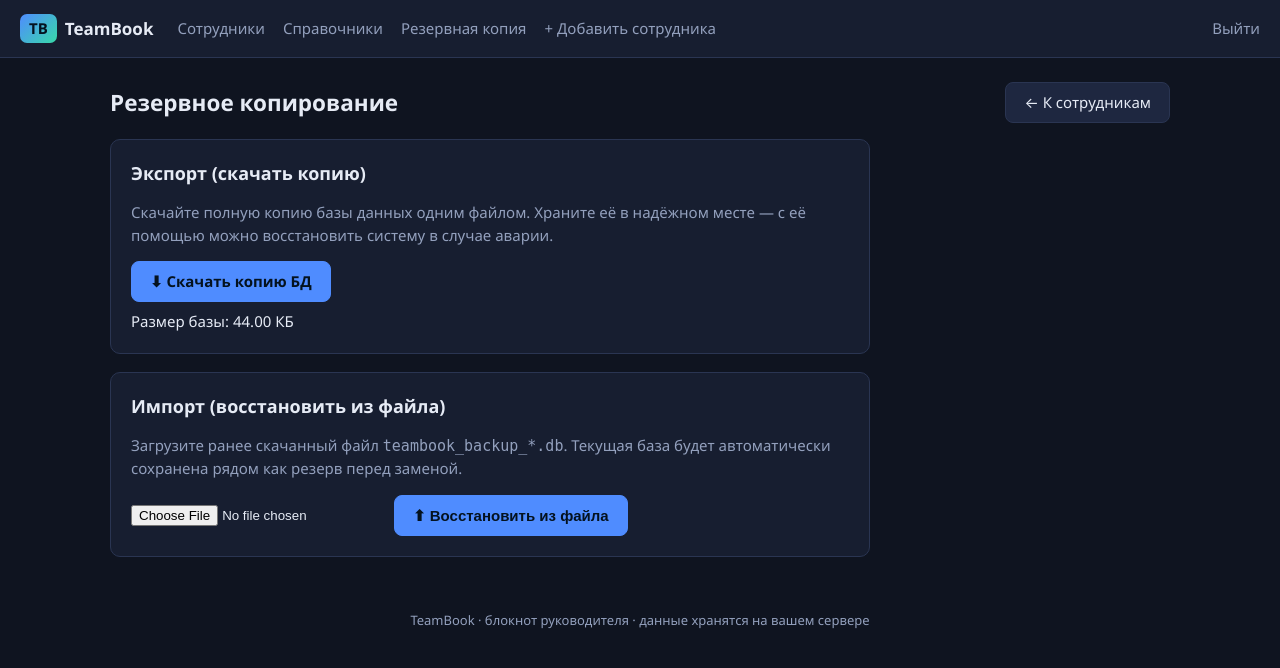
After one commit to shoonia69/teambook, a Flask app: page /backup in a window 1280 px wide. The commit adds this page. Shown: the top 668 px of the page. Run offline with Flask 3, Linux system fonts and the light colour scheme; the visitor is signed in with stand-in values (Sample User, id 1).

Commit message:
feat: поиск по имени/фамилии на дашборде и резервное копирование (экспорт/импорт БД через браузер)

```diff
--- a/app.py
+++ b/app.py
@@ -9,11 +9,14 @@ TeamBook — блокнот руководителя.
 import os
 import sqlite3
 import secrets
+import shutil
+import tempfile
 from datetime import datetime
 from functools import wraps
 
 from flask import (
     Flask, request, redirect, url_for, render_template, session, flash, abort, g,
+    send_file,
 )
 
 # --------------------------------------------------------------------------- #
@@ -268,9 +271,10 @@ def index():
     if year is None:
         year = all_years[0] if all_years else datetime.now().year
 
-    # Фильтры по отделу и должности
+    # Фильтры по отделу и должности + поиск по имени/фамилии
     department = request.args.get("department", "").strip()
     position = request.args.get("position", "").strip()
+    q = request.args.get("q", "").strip()
 
     all_departments = [r["name"] for r in db.execute(
         "SELECT DISTINCT d.name FROM departments d "
@@ -323,6 +327,12 @@ def index():
                 "updated_at": r["updated_at"],
             }
 
+    # Поиск по имени/фамилии (регистронезависимо, поддержка кириллицы)
+    if q:
+        ql = q.lower().replace("ё", "е")
+        employees = {eid: e for eid, e in employees.items()
+                     if ql in e["name"].lower().replace("ё", "е")}
+
     return render_template(
         "index.html",
         employees=list(employees.values()),
@@ -333,6 +343,7 @@ def index():
         positions=all_positions,
         sel_department=department,
         sel_position=position,
+        sel_q=q,
     )
 
 
@@ -707,6 +718,88 @@ def meeting_delete(mid):
 
 
 # --------------------------------------------------------------------------- #
+# Резервное копирование / восстановление БД
+# --------------------------------------------------------------------------- #
+@app.route("/backup")
+@login_required
+def backup_page():
+    from os import path as _p
+    size = _p.getsize(DB_PATH) if _p.exists(DB_PATH) else 0
+    return render_template("backup.html", db_size=size,
+                           db_modified=_p.getmtime(DB_PATH) if _p.exists(DB_PATH) else 0)
+
+
+@app.route("/backup/export")
+@login_required
+def backup_export():
+    """Скачать копию БД: делаем консистентную копию через SQLite backup API."""
+    from os import path as _p
+    _p.exists(DB_PATH) or abort(404)
+    _, tmp = tempfile.mkstemp(suffix=".db")
+    src = sqlite3.connect(DB_PATH)
+    dst = sqlite3.connect(tmp)
+    with dst:
+        src.backup(dst)
+    src.close(); dst.close()
+    stamp = datetime.now().strftime("%Y%m%d_%H%M%S")
+    fname = f"teambook_backup_{stamp}.db"
+    return send_file(tmp, as_attachment=True, download_name=fname,
+                     mimetype="application/vnd.sqlite3", max_age=0)
+
+
+@app.route("/backup/import", methods=["POST"])
+@login_required
+def backup_import():
+    """Восстановить БД из загруженного файла. Текущая БД бэкапируется рядом."""
+    f = request.files.get("dbfile")
+    if not f or not f.filename:
+        flash("Не выбран файл для восстановления", "error")
+        return redirect(url_for("backup_page"))
+
+    # Валидация: должен быть корректный SQLite-файл с нашими таблицами
+    suffix = "" if f.filename.lower().endswith(".db") else ".db"
+    with tempfile.NamedTemporaryFile(suffix=suffix, delete=False) as tf:
+        f.save(tf.name)
+        upload_path = tf.name
+
+    ok = False
+    con = None
+    try:
+        con = sqlite3.connect(upload_path)
+        con.row_factory = sqlite3.Row
+        # проверяем "сигнатуру" SQLite и наличие ключевых таблиц
+        tables = {r[0] for r in con.execute(
+            "SELECT name FROM sqlite_master WHERE type='table'")}
+        if "employees" not in tables or "positions" not in tables or "departments" not in tables:
+            flash("Файл не похож на БД TeamBook (не найдены таблицы)", "error")
+            ok = False
+        elif con.execute("PRAGMA integrity_check").fetchone()[0] != "ok":
+            flash("Файл повреждён: integrity_check не прошёл", "error")
+            ok = False
+        else:
+            ok = True
+    except Exception as e:
+        flash(f"Не удалось прочитать файл: {e}", "error")
+    finally:
+        if con is not None:
+            con.close()
+        if not ok and os.path.exists(upload_path):
+            os.remove(upload_path)
+
+    if not ok:
+        return redirect(url_for("backup_page"))
+
+    # Бэкап текущей БД перед перезаписью
+    backup_path = DB_PATH + ".pre_restore.bak"
+    if os.path.exists(DB_PATH):
+        shutil.copy2(DB_PATH, backup_path)
+    os.replace(upload_path, DB_PATH)
+
+    flash("База восстановлена из файла.", "ok")
+    return redirect(url_for("index"))
+
+
+# --------------------------------------------------------------------------- #
 # Запуск
 # --------------------------------------------------------------------------- #
 if __name__ == "__main__":
--- /dev/null
+++ b/templates/backup.html
@@ -0,0 +1,40 @@
+{% extends "base.html" %}
+{% block title %}Резервная копия · TeamBook{% endblock %}
+{% block content %}
+
+<div class="toolbar">
+  <h2 style="margin:0">Резервное копирование</h2>
+  <div class="spacer"></div>
+  <a class="btn" href="{{ url_for('index') }}">← К сотрудникам</a>
+</div>
+
+<div class="card" style="max-width:760px">
+  <div class="panel-title">Экспорт (скачать копию)</div>
+  <p style="margin-top:0;color:var(--muted)">
+    Скачайте полную копию базы данных одним файлом. Храните её в надёжном месте
+    — с её помощью можно восстановить систему в случае аварии.
+  </p>
+  <div class="btn-row">
+    <a class="btn primary" href="{{ url_for('backup_export') }}">⬇ Скачать копию БД</a>
+  </div>
+  <div class="sub" style="margin-top:8px">
+    Размер базы: {{ "%.2f"|format(db_size / 1024) }} КБ
+  </div>
+</div>
+
+<div class="card" style="max-width:760px">
+  <div class="panel-title">Импорт (восстановить из файла)</div>
+  <p style="margin-top:0;color:var(--muted)">
+    Загрузите ранее скачанный файл <code>teambook_backup_*.db</code>. Текущая
+    база будет автоматически сохранена рядом как резерв перед заменой.
+  </p>
+  <form method="post" action="{{ url_for('backup_import') }}" enctype="multipart/form-data"
+        onsubmit="return confirm('Восстановить базу из выбранного файла? Текущие данные будут заменены (текущая БД сохранится рядом как резерв).')">
+    <div class="filter-row">
+      <input type="file" name="dbfile" accept=".db,.sqlite,.sqlite3" required style="max-width:420px">
+      <button class="btn primary" type="submit">⬆ Восстановить из файла</button>
+    </div>
+  </form>
+</div>
+
+{% endblock %}
--- a/templates/base.html
+++ b/templates/base.html
@@ -14,6 +14,7 @@
   <nav class="nav">
     <a href="{{ url_for('index') }}">Сотрудники</a>
     <a href="{{ url_for('catalogs') }}">Справочники</a>
+    <a href="{{ url_for('backup_page') }}">Резервная копия</a>
     <a href="{{ url_for('employee_new') }}">+ Добавить сотрудника</a>
   </nav>
   <div class="user-area">
```
Also changed, not shown: docker-compose.prod.yml (added, +15 -0 lines), templates/index.html (+23 -7 lines), test_app.py (+34 -0 lines).
